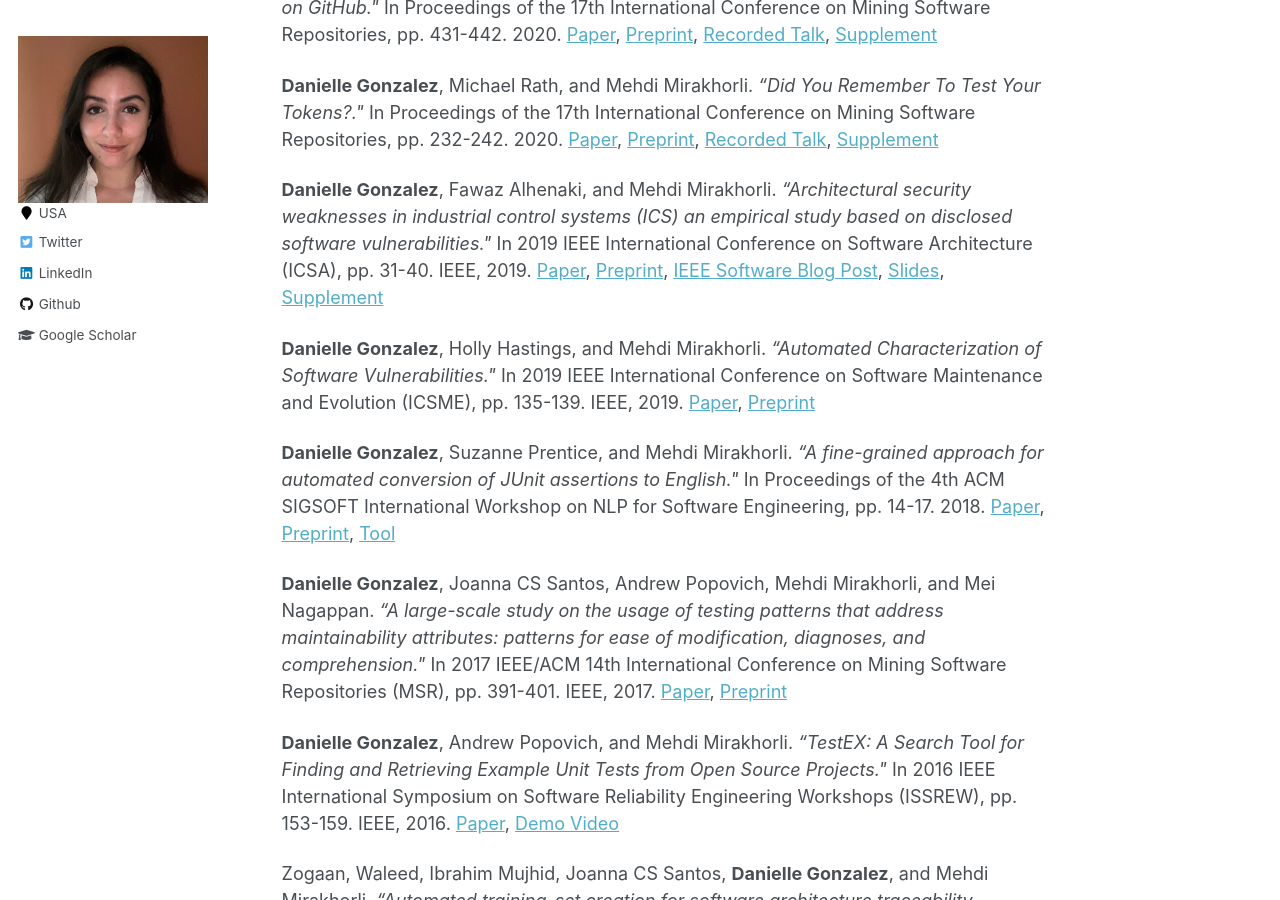
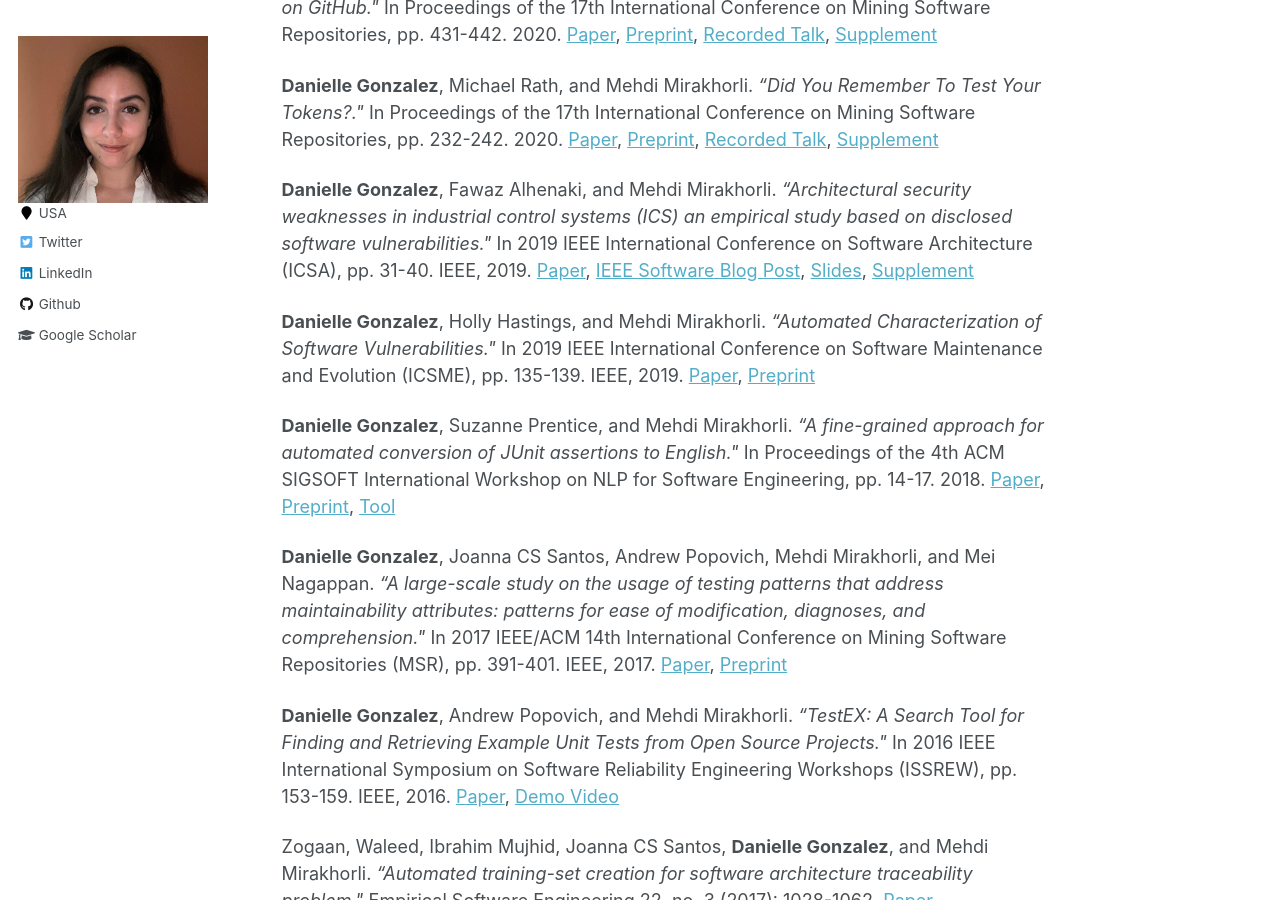
Before and after one commit to DanielleGonzalez/DanielleGonzalez.github.io, a Jekyll site: the page built from _pages/about.md, in a window 1280 px wide and 900 px high, scrolled down 1130 px. Built offline with Jekyll 4.4.1, drawn with Linux system fonts in a browser that asks for light colours.

Commit message:
remove broken link to ICS preprint from design.se

```diff
--- a/_pages/about.md
+++ b/_pages/about.md
@@ -53,7 +53,7 @@ Repositories, pp. 232-242. 2020. [Paper](https://doi.org/10.1145/3379597.3387471
 Mehdi Mirakhorli. *"Architectural security weaknesses in industrial
 control systems (ICS) an empirical study based on disclosed software
 vulnerabilities.\"* In 2019 IEEE International Conference on Software
-Architecture (ICSA), pp. 31-40. IEEE, 2019. [Paper](https://doi.org/10.1109/icsa.2019.00012){:target="_blank"}, [Preprint](https://design.se.rit.edu/papers/ICS_Vulnerabilities.pdf){:target="_blank"}, [IEEE Software Blog Post](http://blog.ieeesoftware.org/2019/01/architectural-security-weaknesses-in.html){:target="_blank"}, [Slides](https://www.slideshare.net/DanielleGonzalez25/icsa-2019-architectural-security-weaknesses-in-industrial-control-systems-138619072){:target="_blank"}, [Supplement](https://zenodo.org/record/3726261){:target="_blank"}
+Architecture (ICSA), pp. 31-40. IEEE, 2019. [Paper](https://doi.org/10.1109/icsa.2019.00012){:target="_blank"}, [IEEE Software Blog Post](http://blog.ieeesoftware.org/2019/01/architectural-security-weaknesses-in.html){:target="_blank"}, [Slides](https://www.slideshare.net/DanielleGonzalez25/icsa-2019-architectural-security-weaknesses-in-industrial-control-systems-138619072){:target="_blank"}, [Supplement](https://zenodo.org/record/3726261){:target="_blank"}
 
 **Danielle Gonzalez**, Holly Hastings,
 and Mehdi Mirakhorli. *"Automated Characterization of Software
```
